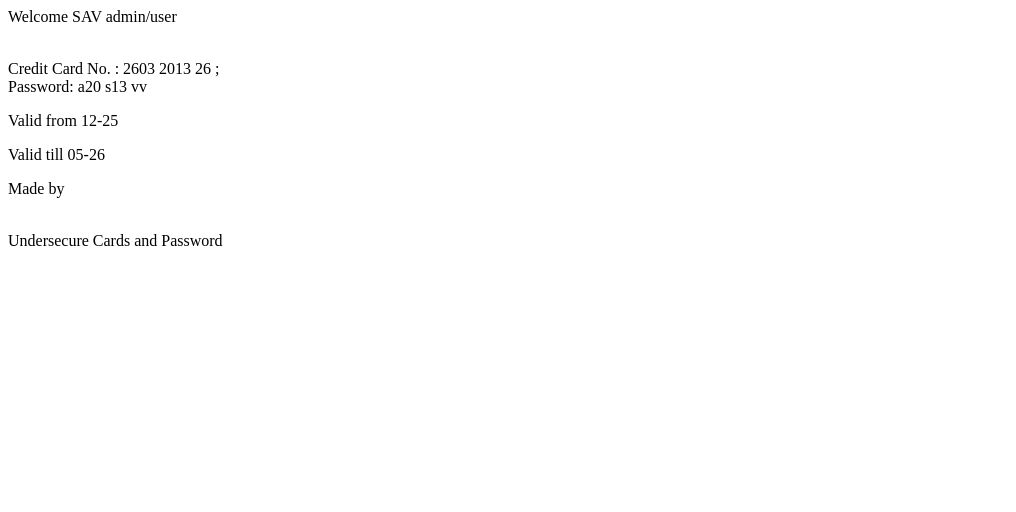
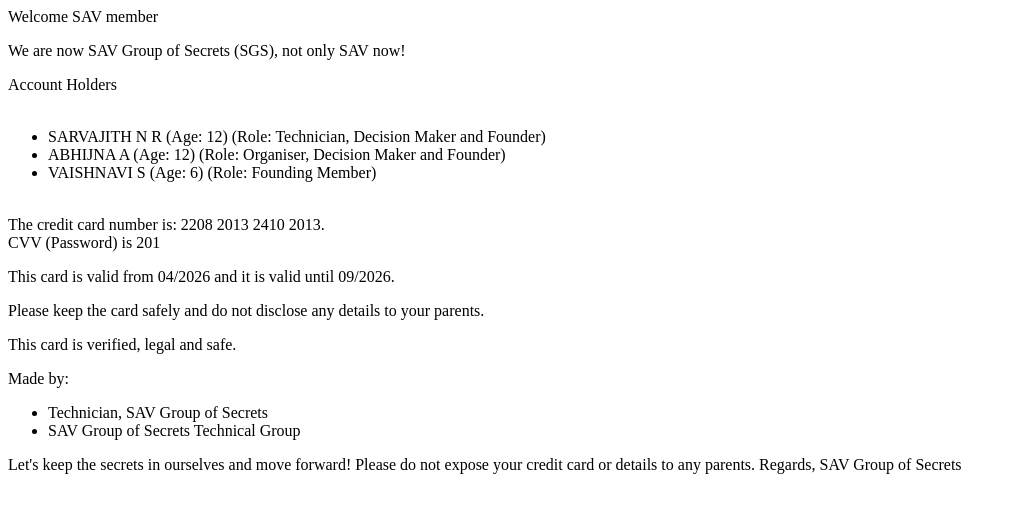
Before and after one commit to Sarvajith48/sav, a plain HTML site: page index1.html in a window 1280 px wide. Shown: the whole page, without its empty margins (0-1016 px from the left). Drawn offline with Linux system fonts and the light colour scheme.

Commit message:
Update index1.html

```diff
--- a/index1.html
+++ b/index1.html
@@ -1,15 +1,27 @@
 <html>
 <head>
-<title> Credit Card No. and Password for SAV's group </title>
+<title> E-Card/ Digital Card for SAV Group of Secrets (SGS) </title>
 </head>
 <body>
-<p> Welcome SAV admin/user </p>
-<br> Credit Card No. : 2603 2013 26 ;
-<br> Password: a20 s13 vv
-<p> Valid from 12-25 </p>
-<p> Valid till 05-26 </p>
+<p> Welcome SAV member </p>
+  <p> We are now SAV Group of Secrets (SGS), not only SAV now!</p>
+  <p> Account Holders
+  <ul>
+  <br> <li> SARVAJITH N R (Age: 12) (Role: Technician, Decision Maker and Founder)</li>
+  <li> ABHIJNA A (Age: 12) (Role: Organiser, Decision Maker and Founder)</li>
+  <li> VAISHNAVI S (Age: 6) (Role: Founding Member) </li></ul></p>
+<br> The credit card number is: 2208 2013 2410 2013.
+<br> CVV (Password) is 201
+<p> This card is valid from 04/2026 and it is valid until 09/2026.  </p>
+<p> Please keep the card safely and do not disclose any details to your parents. </p>
+  <p> This card is verified, legal and safe. </p>
 
-<p> Made by </p>
-<br> Undersecure Cards and Password
+<p> Made by:
+  <ul>
+    <li>Technician, SAV Group of Secrets </li>
+  <li>SAV Group of Secrets Technical Group</li></ul></p>
+  Let's keep the secrets in ourselves and move forward! Please do not expose your credit card or details to any parents.
+  Regards, SAV Group of Secrets
+
 </body>
 </html>
```
